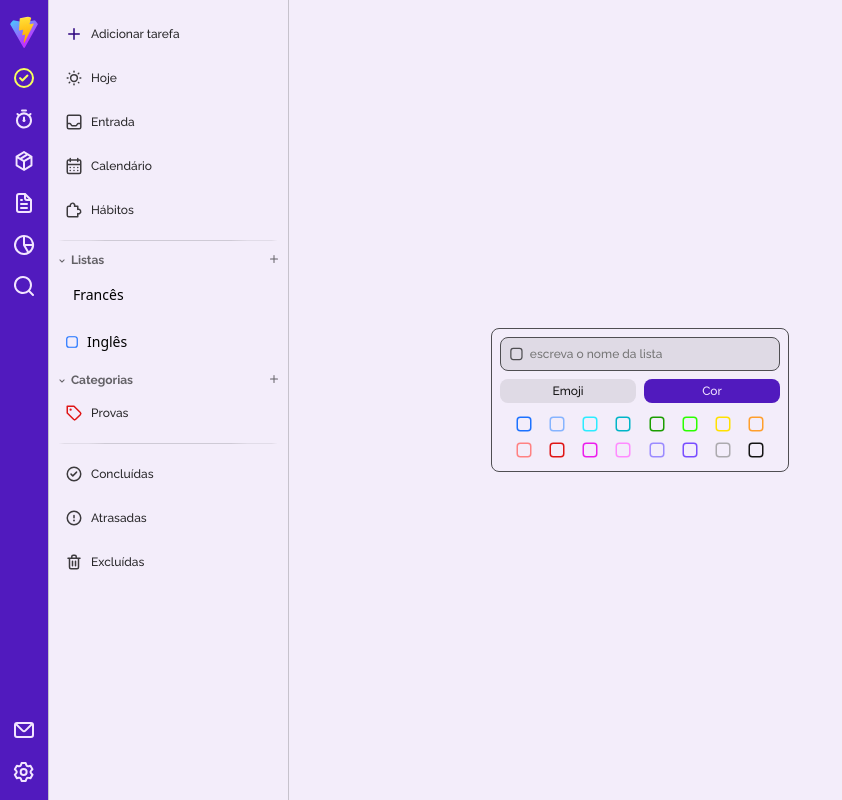
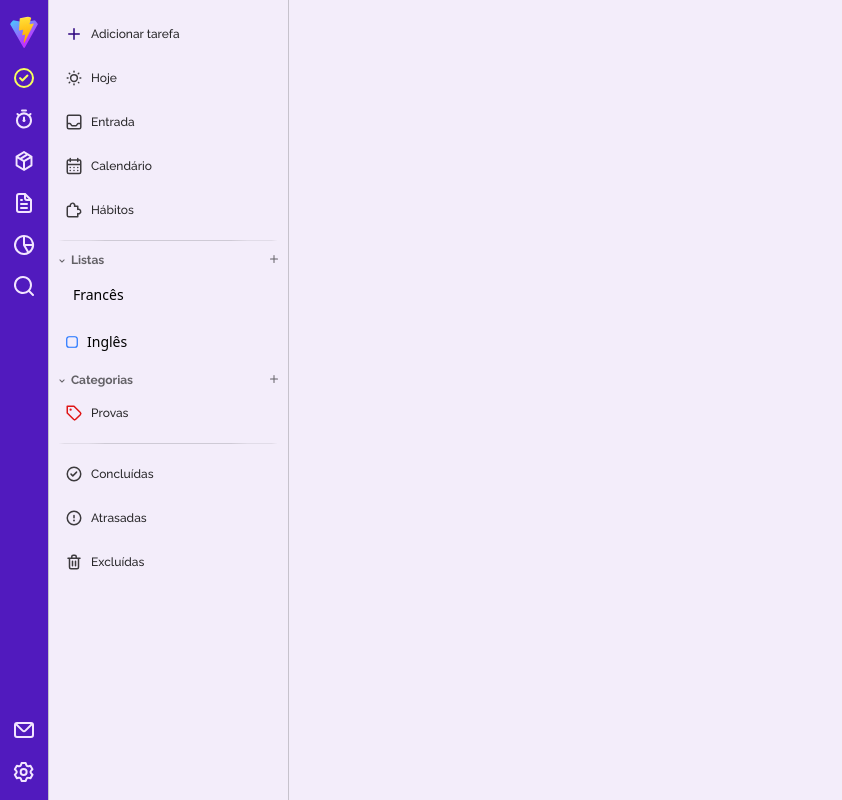
Before and after one commit to CosmicTasks/dev, a React (Vite) app in the folder app/: page /app in a window 1280 px wide. Shown: the whole page, without its empty margins (0-842 px from the left). Built offline with nearby package versions, Linux system fonts and the light colour scheme; what emoji-mart would draw is missing.

Commit message:
Remove ModalNewList component from App.jsx

```diff
--- a/app/src/components/App.jsx
+++ b/app/src/components/App.jsx
@@ -1,14 +1,12 @@
 import Sidebar from "./app/Sidebar";
 import style from "./App.module.css";
 import SecSidebar from "./app/SecSidebar";
-import ModalNewList from "./app/modal/ModalNewList";
 
 function App() {
   return (
     <div className={style.app}>
       <Sidebar />
       <SecSidebar />
-      <ModalNewList />
     </div>
   );
 }
```
